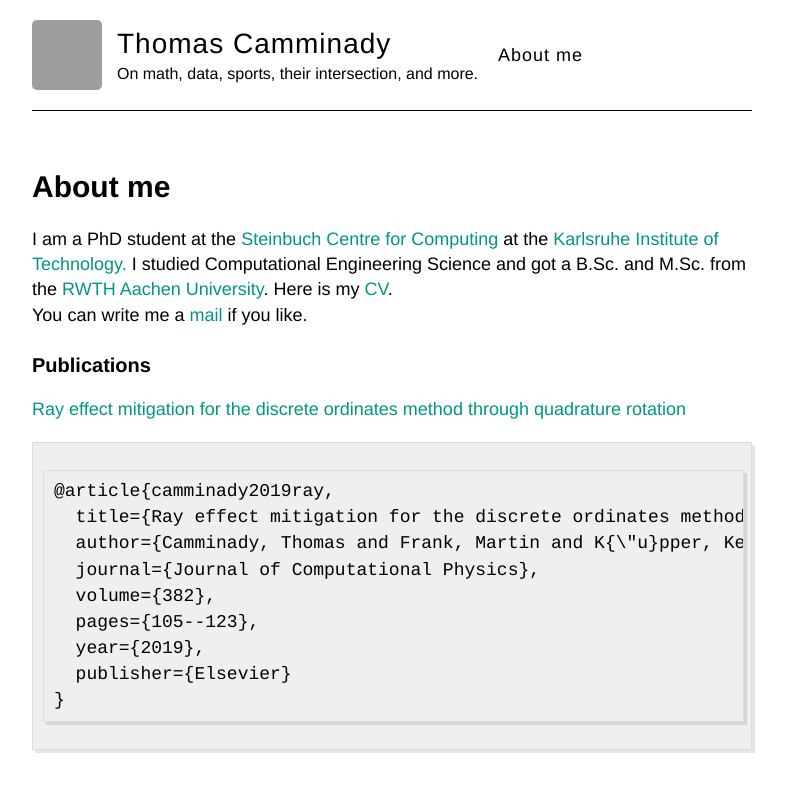
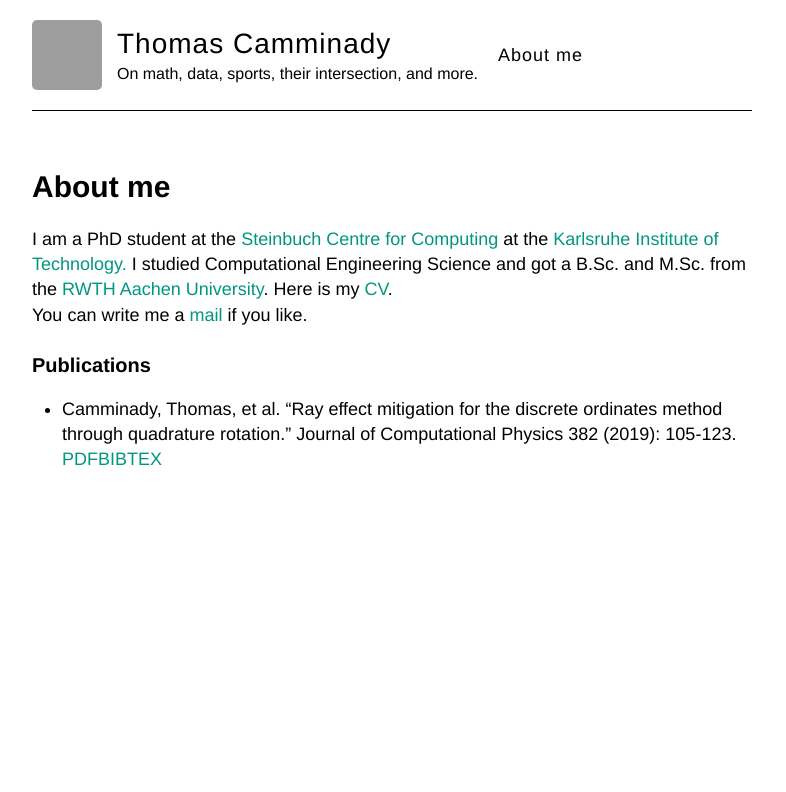
Before and after one commit to camminady/camminady.github.io, a Jekyll site: the page built from pages/about-me.md, in a window 1280 px wide. Shown: the top 792 px of the page, without its empty margins (248-1034 px from the left). Built offline with Jekyll 4.4.1, drawn with Linux system fonts in a browser that asks for light colours; grey boxes are pictures that could not be loaded.

Commit message:
Citations.

````diff
--- a/pages/about-me.md
+++ b/pages/about-me.md
@@ -18,19 +18,7 @@ You can write me a [mail](mailto:thomas@camminady.org) if you like.
 
 ### Publications
 
-
-[Ray effect mitigation for the discrete ordinates method through quadrature rotation][2]
-```
-@article{camminady2019ray,
-  title={Ray effect mitigation for the discrete ordinates method through quadrature rotation},
-  author={Camminady, Thomas and Frank, Martin and K{\"u}pper, Kerstin and Kusch, Jonas},
-  journal={Journal of Computational Physics},
-  volume={382},
-  pages={105--123},
-  year={2019},
-  publisher={Elsevier}
-}
-```
+* Camminady, Thomas, et al. "Ray effect mitigation for the discrete ordinates method through quadrature rotation." Journal of Computational Physics 382 (2019): 105-123. [PDF][2][BIBTEX]( https://scholar.googleusercontent.com/scholar.bib?q=info:ZsJIDg4ED3UJ:scholar.google.com/&output=citation&scisdr=CgUAcyXEEPbBkuMmlEM:AAGBfm0AAAAAXhMjjEOx6-IcuI8NflvckyvgtNZp8n8w&scisig=AAGBfm0AAAAAXhMjjFbmvRvYn6lTUJqbvrf3wo-qRqFY&scisf=4&ct=citation&cd=-1&hl=de&scfhb=1)
 
 [1]:{{ site.url}}/download/CV_ThomasCamminady.pdf
 [2]:{{ site.url}}/download/Ray_effect_mitigation_for_the_discrete_ordinates_method_through_quadrature_rotation.pdf
````
